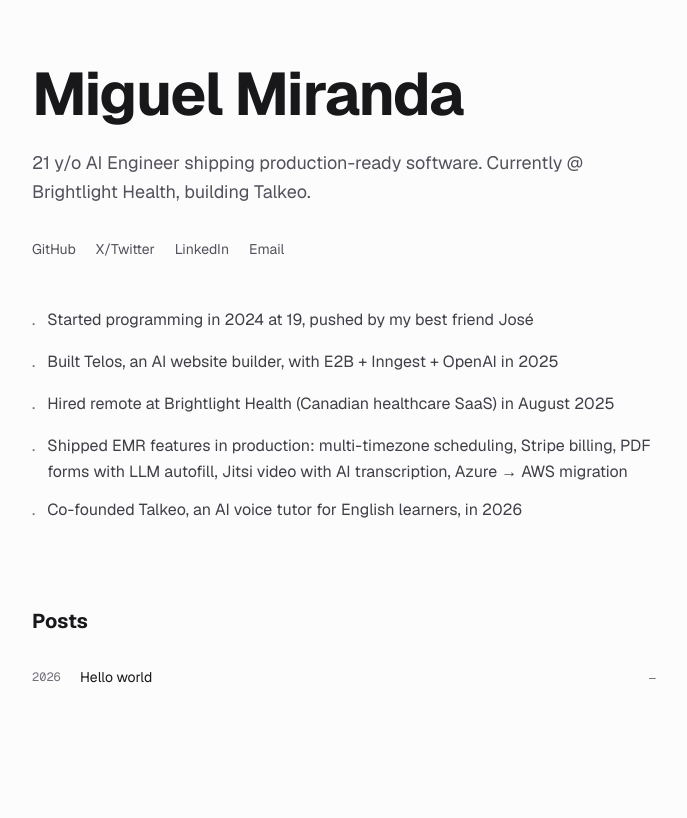
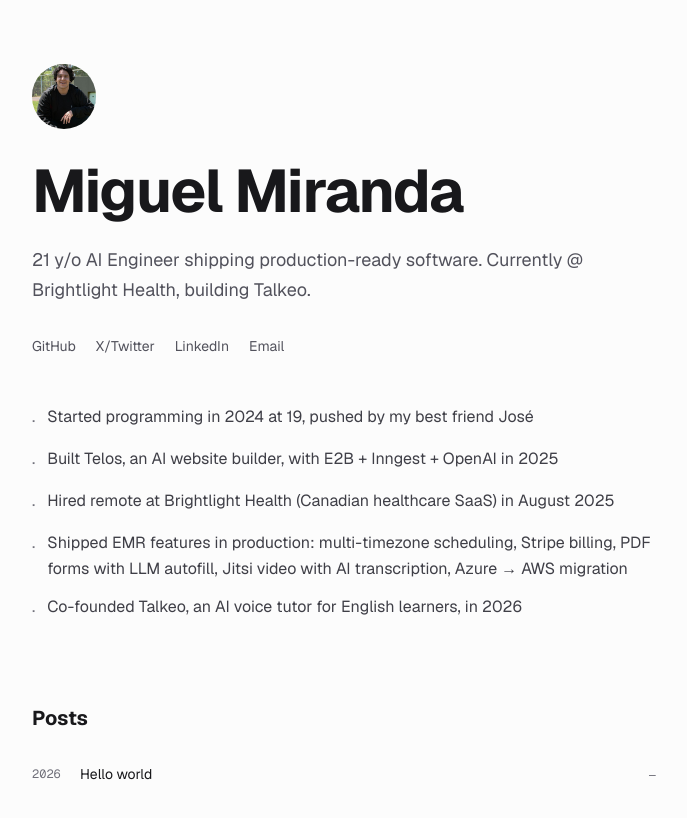
Before and after one commit to mirchez/blog, a Next.js app: page / in a window 1280 px wide. Shown: the top 818 px of the page, without its empty margins (296-983 px from the left). Built offline with nearby package versions, Linux system fonts and the light colour scheme.

Commit message:
Add profile photo (small circle, top-left of hero)

```diff
--- a/app/page.tsx
+++ b/app/page.tsx
@@ -1,3 +1,4 @@
+import Image from "next/image";
 import Link from "next/link";
 import { getPosts } from "./get-posts";
 
@@ -26,6 +27,14 @@
 
   return (
     <div className="py-16">
+      <Image
+        src="/profile/miguel_profile.jpg"
+        alt="Miguel Miranda"
+        width={64}
+        height={64}
+        priority
+        className="mb-8 rounded-full object-cover"
+      />
       <h1 className="text-5xl md:text-6xl font-bold tracking-tight text-zinc-900 dark:text-zinc-50">
         Miguel Miranda
       </h1>
```
Also changed, not shown: public/profile/miguel_profile.jpg (added).
